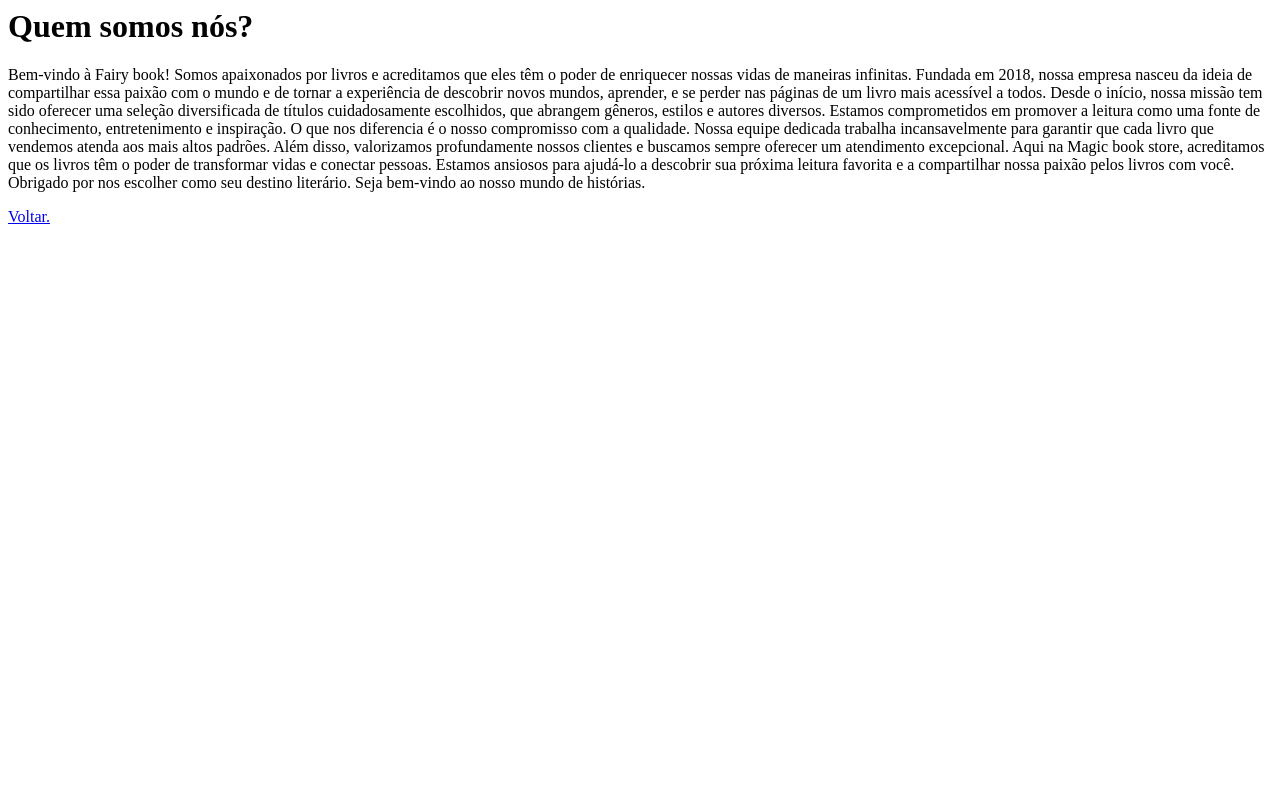
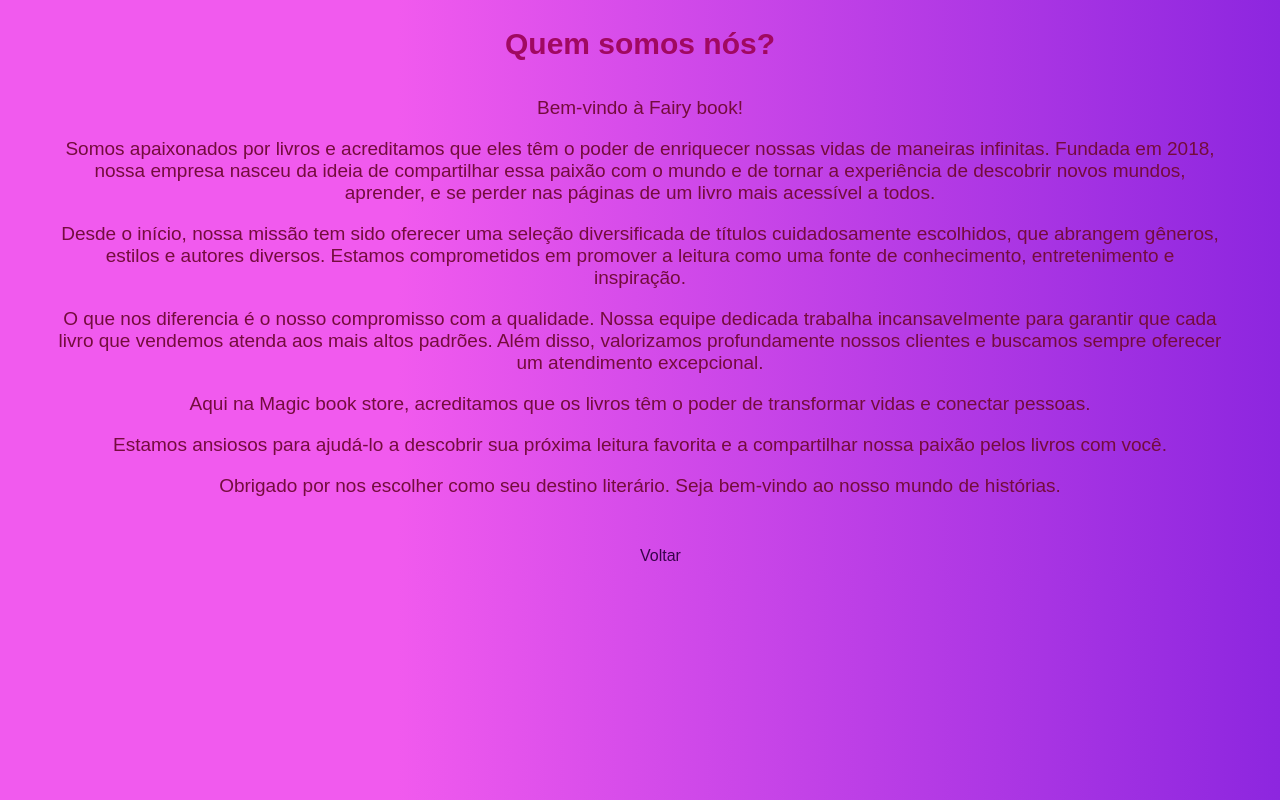
Before and after one commit to palomarocha/Landingpage, a plain HTML site: page Sobre.html in a window 1280 px wide. Drawn offline with Linux system fonts and the light colour scheme.

Commit message:
project completion

```diff
--- a/Sobre.html
+++ b/Sobre.html
@@ -1,22 +1,54 @@
-<h1>Quem somos nós? </h1>
-<p>Bem-vindo à Fairy book!
+<!DOCTYPE html>
+<html lang="en">
+<head>
+    <meta charset="UTF-8">
+    <meta name="viewport" content="width=device-width, initial-scale=1.0">
+    <title>Sobre nossa página</title>
+    <link href="style.css" rel="stylesheet">
+</head>
+<body>
 
+      <h3>Quem somos nós? </h3>
+
+        <div class=p-text>
+
+         <p>Bem-vindo à Fairy book!</p>
+
+         <p>
           Somos apaixonados por livros e acreditamos que eles têm o poder de enriquecer nossas vidas de maneiras infinitas.
           Fundada em 2018, nossa empresa nasceu da ideia de compartilhar essa paixão com o mundo e
           de tornar a experiência de descobrir novos mundos, aprender, e se perder nas páginas de um livro mais
           acessível a todos.
+         </p>
 
+        <p>
          Desde o início, nossa missão tem sido oferecer uma seleção diversificada de títulos cuidadosamente escolhidos, que
          abrangem gêneros, estilos e autores diversos. Estamos comprometidos em promover a leitura como uma fonte
          de conhecimento, entretenimento e inspiração.
+        </p>
 
+       <p>
          O que nos diferencia é o nosso compromisso com a qualidade. Nossa equipe dedicada trabalha incansavelmente
          para garantir que cada livro que vendemos atenda aos mais altos padrões. Além disso, valorizamos profundamente
          nossos clientes e buscamos sempre oferecer um atendimento excepcional.
+       </p>
 
-    Aqui na Magic book store, acreditamos que os livros têm o poder de transformar vidas e conectar pessoas. Estamos
-    ansiosos para ajudá-lo a descobrir sua próxima leitura favorita e a compartilhar nossa paixão pelos livros com você.
+       <p>
+         Aqui na Magic book store, acreditamos que os livros têm o poder de transformar vidas e conectar pessoas.
+       </p>
 
-    Obrigado por nos escolher como seu destino literário. Seja bem-vindo ao nosso mundo de histórias.</p>
+        <p>
+         Estamos ansiosos para ajudá-lo a descobrir sua próxima leitura favorita e a compartilhar nossa paixão pelos livros com você.
 
-<a href="index.html">Voltar.</a>
+        </p>
+
+       <p>
+         Obrigado por nos escolher como seu destino literário. Seja bem-vindo ao nosso mundo de histórias.
+       </p>
+    </div>
+
+<div class=back>
+<a href="index.html">Voltar</a>
+</div>
+</body>
+</html>
--- a/style.css
+++ b/style.css
@@ -26,6 +26,7 @@
     margin-top: 22px;
     margin-right: 100px;
     font-family: 'Outfit', sans-serif;
+
 }
 .contact ul{
     list-style-type: none;
@@ -48,7 +49,7 @@
     color: rgb(56, 3, 75);
 }
 a:hover{
-    color:rgb(112, 6, 98)
+    color:rgb(190, 15, 190);
 }
 .ebook {
     display: flex;
@@ -59,7 +60,7 @@
 .ebook img {
     width: 300px;
     height: auto;
-    margin-left: 100px;
+    margin: auto;
 }
 
 .ebook-text {
@@ -102,11 +103,28 @@
     display: flex;
 }
 button:hover{
-    background-color: rgb(243, 78, 141);
+    background-color: rgb(190, 15, 190);
 }
-@media screen and (max-width: 768px){
-
-
-
-
-  }
+h3{
+    color: rgb(160, 9, 97);
+    font-family: 'Alegreya Sans SC', sans-serif;
+    font-size: 30px;
+    text-align: center;
+    margin:27px;
+    height: 20px;
+}
+.p-text{
+    color: rgb(116, 12, 61);
+    font-family: 'Alegreya Sans SC', sans-serif;
+    font-size: 19px;
+    text-align: center;
+    margin:50px;
+}
+.back a{
+    text-decoration: none;
+    color: rgb(56, 3, 75);
+    margin-left: 50%;
+}
+a:hover{
+    color:rgb(190, 15, 190);
+}
```
Lines whose indentation alone changed are shown as unchanged.
